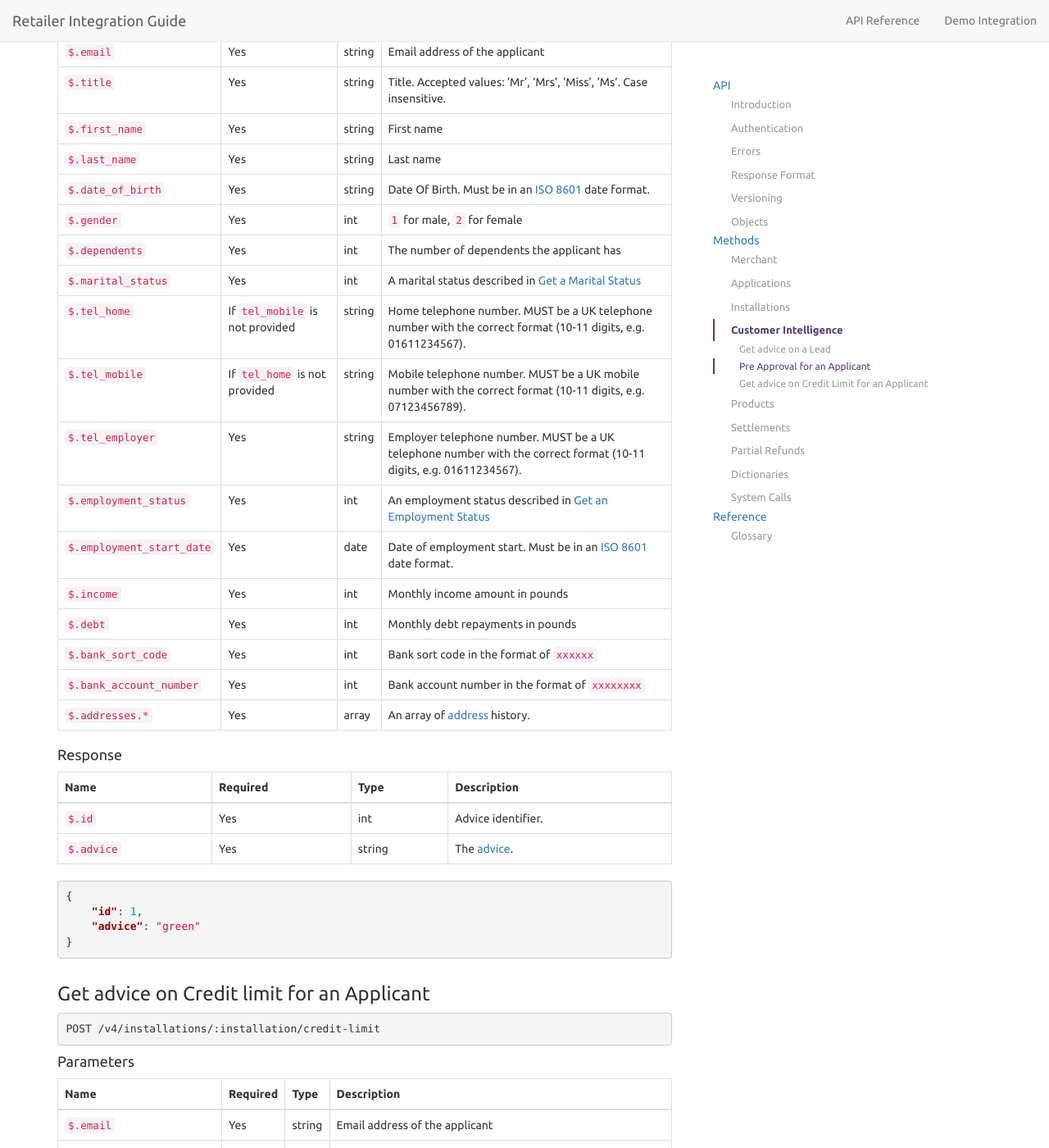
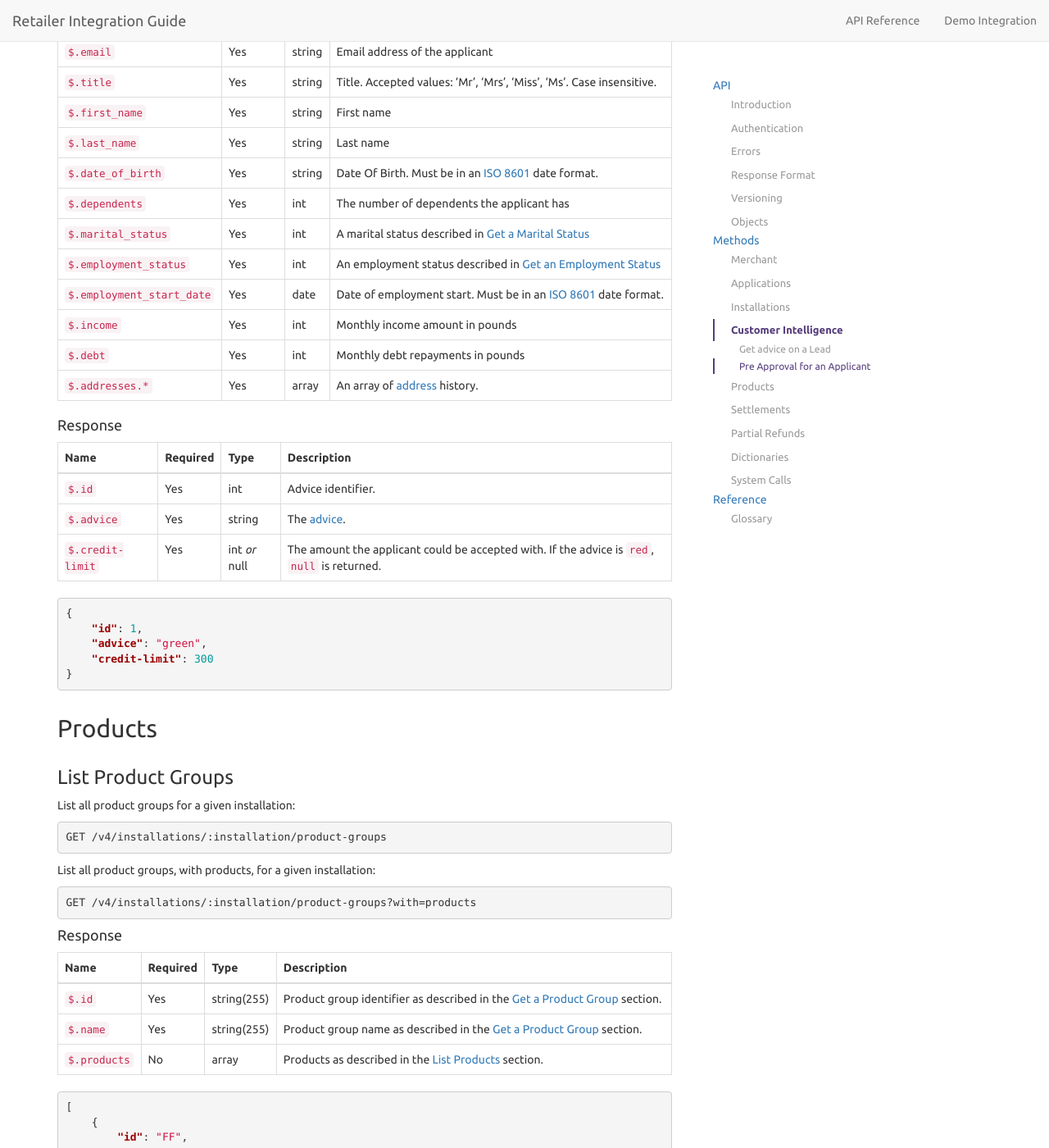
Before and after one commit to PayBreak/retailer-integration-guide, a Jekyll site: the page built from api/index.md, in a window 1280 px wide and 1400 px high, scrolled down 26620 px. Shown: the whole window at 82% size. Built offline with Jekyll 4.4.1, drawn with Linux system fonts in a browser that asks for light colours; nearby versions of some CDN libraries; Markdown is read by kramdown in place of the engine named in the settings; our own code applies the rules of GitHub Pages for plain Markdown files; some of the changed text lies outside the part shown.

Commit message:
Rename merge credit limit and AIP doc

````diff
--- a/_includes/v4/customer-intelligence.md
+++ b/_includes/v4/customer-intelligence.md
@@ -53,52 +53,8 @@ Name | Required | Type | Description
 
 This is also known as Agreement In Principle (`AIP`).
 
-
 ```
 POST {{ site.data.globals.api_prefix }}/installations/:installation/pre-approval
-```
-
-#### Parameters
-
-Name | Required | Type | Description
---- | --- | --- | ---
-`$.email` | Yes | string | Email address of the applicant
-`$.title` | Yes | string | Title. Accepted values: 'Mr', 'Mrs', 'Miss', 'Ms'. Case insensitive.
-`$.first_name` | Yes | string | First name
-`$.last_name` | Yes | string | Last name
-`$.date_of_birth` | Yes | string | Date Of Birth. Must be in an [ISO 8601](https://en.wikipedia.org/wiki/ISO_8601) date format.
-`$.gender` | Yes | int | `1` for male, `2` for female
-`$.dependents` | Yes | int | The number of dependents the applicant has
-`$.marital_status` | Yes | int | A marital status described in [Get a Marital Status](#marital-statuses)
-`$.tel_home` | If `tel_mobile` is not provided | string | Home telephone number. MUST be a UK telephone number with the correct format (10-11 digits, e.g. 01611234567).
-`$.tel_mobile` | If `tel_home` is not provided | string | Mobile telephone number. MUST be a UK mobile number with the correct format (10-11 digits, e.g. 07123456789).
-`$.tel_employer` | Yes | string | Employer telephone number. MUST be a UK telephone number with the correct format (10-11 digits, e.g. 01611234567).
-`$.employment_status` | Yes | int | An employment status described in [Get an Employment Status](#employment-statuses)
-`$.employment_start_date` | Yes | date | Date of employment start. Must be in an [ISO 8601](https://en.wikipedia.org/wiki/ISO_8601) date format.
-`$.income` | Yes | int | Monthly income amount in pounds
-`$.debt` | Yes | int | Monthly debt repayments in pounds
-`$.bank_sort_code` | Yes | int | Bank sort code in the format of `xxxxxx`
-`$.bank_account_number` | Yes | int | Bank account number in the format of `xxxxxxxx`
-`$.addresses.*` | Yes | array | An array of [address](#address) history.
-
-#### Response
-
-Name | Required | Type | Description
---- | --- | --- | ---
-`$.id` | Yes | int | Advice identifier.
-`$.advice` | Yes | string | The [advice](#advice).
-
-```json
-{
-    "id": 1,
-    "advice": "green"
-}
-```
-
-### Get advice on Credit limit for an Applicant
-
-```
-POST {{ site.data.globals.api_prefix }}/installations/:installation/credit-limit
 ```
 
 #### Parameters
--- a/_includes/v4/toc.html
+++ b/_includes/v4/toc.html
@@ -66,7 +66,6 @@
         <ul class="nav nav-stacked">
             <li><a href="#get-advice-on-a-lead">Get advice on a Lead</a></li>
             <li><a href="#pre-approval-for-an-applicant">Pre Approval for an Applicant</a></li>
-            <li><a href="#get-advice-on-credit-limit-for-an-applicant">Get advice on Credit Limit for an Applicant</a></li>
         </ul>
     </li>
     <li><a href="#products">Products</a>
````
